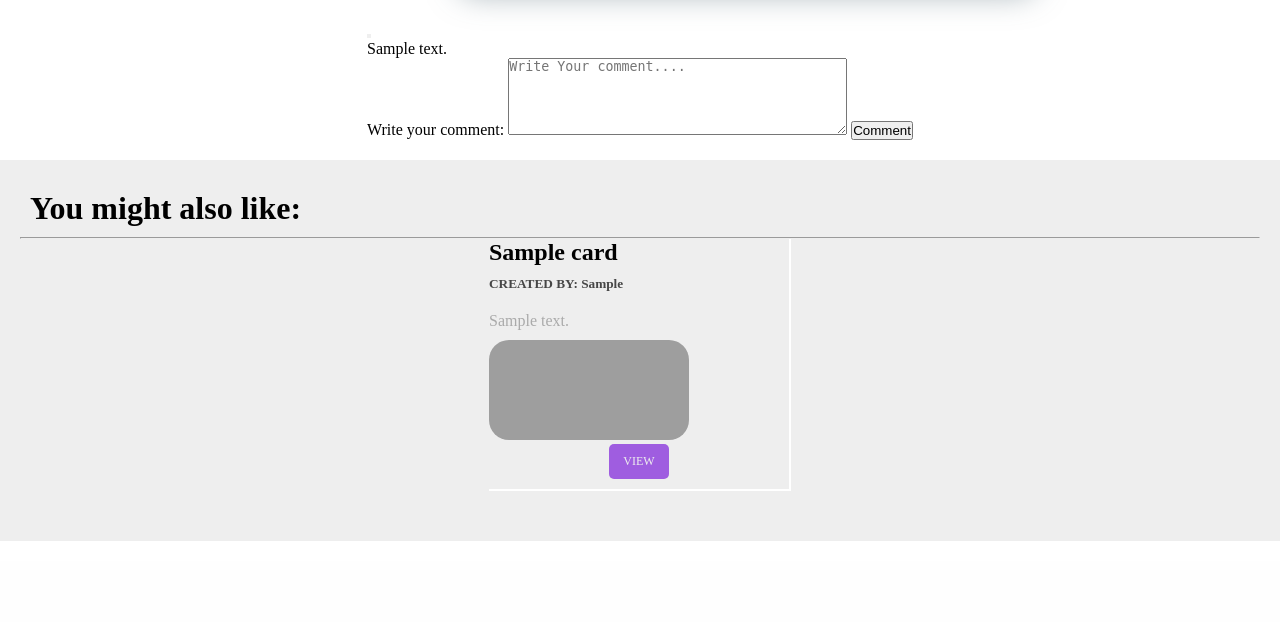
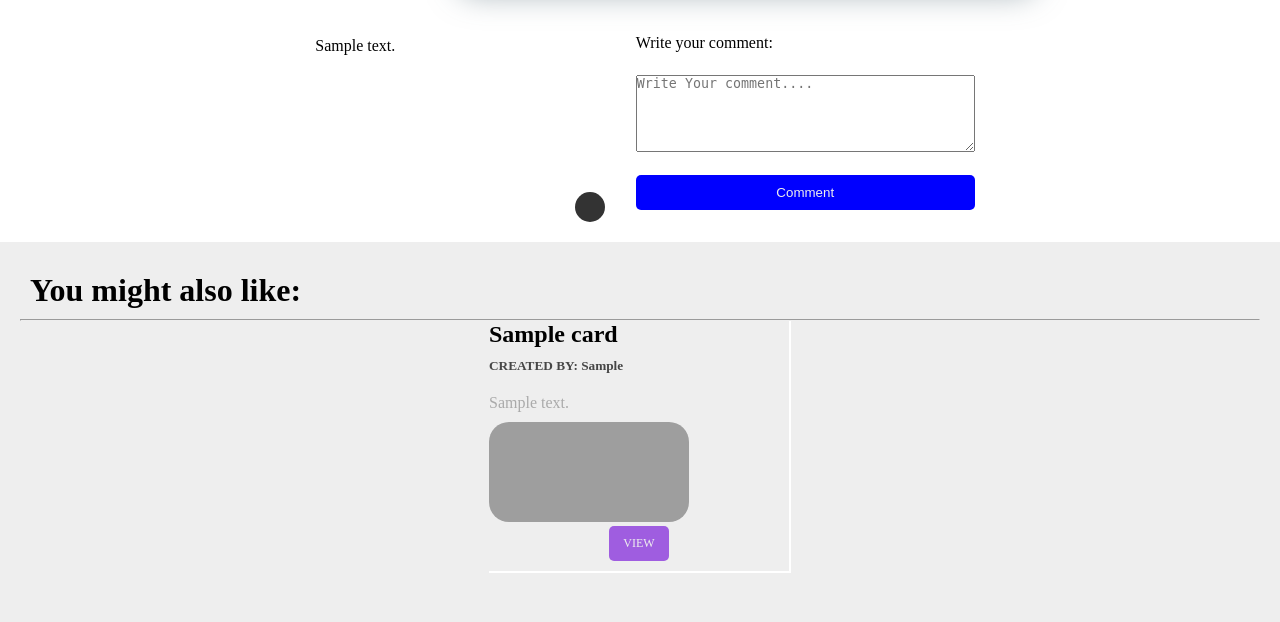
Before and after one commit to bhargav-jaldu/memories-app, a PHP site: page /view.php?view=1 in a window 1280 px wide. Shown: the part 420-1042 px from the top of the page. Before the commit the page ends 961 px from the top, so only its background shows below. Run offline with PHP 8.4, Linux system fonts and the light colour scheme; the visitor is signed in with stand-in values (Sample User, id 1); tables that the repository leaves empty or names only in its code hold one stand-in row (values such as "Sample post"); data that the repository does not hold is empty; grey boxes are pictures that could not be loaded.

Commit message:
Update view.css

```diff
--- a/view.css
+++ b/view.css
@@ -97,3 +97,56 @@
     height: 200px;
   }
 }
+
+/* Comments section */
+.comments-container {
+  display: flex;
+  justify-content: space-around;
+  flex-wrap: wrap;
+  width: 700px;
+}
+
+.comments {
+  width: 300px;
+  height: 200px;
+  overflow-y: scroll;
+  padding: 10px;
+  position: relative;
+}
+
+.comments h3 {
+  margin-top: 5px;
+}
+
+.comments-form {
+  display: flex;
+  flex-direction: column;
+  justify-content: space-around;
+}
+
+.comments-form button {
+  background-color: blue;
+  color: #eee;
+  padding: 10px;
+  border: none;
+  outline: none;
+  border-radius: 5px;
+  cursor: pointer;
+}
+
+.bottom {
+  position: absolute;
+  bottom: 0;
+  right: 0;
+  background-color: #333;
+  color: #eee;
+  border: none;
+  outline: none;
+  border-radius: 50%;
+  cursor: pointer;
+  width: 30px;
+  height: 30px;
+  display: flex;
+  justify-content: center;
+  align-items: center;
+}
```
